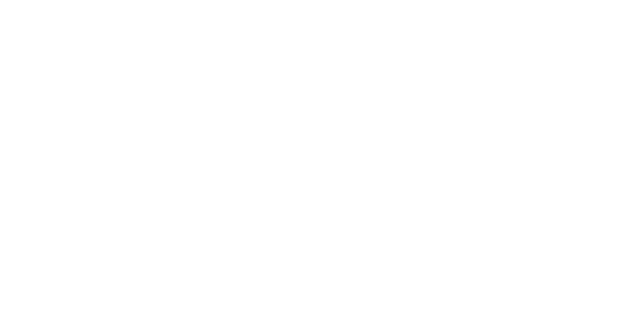
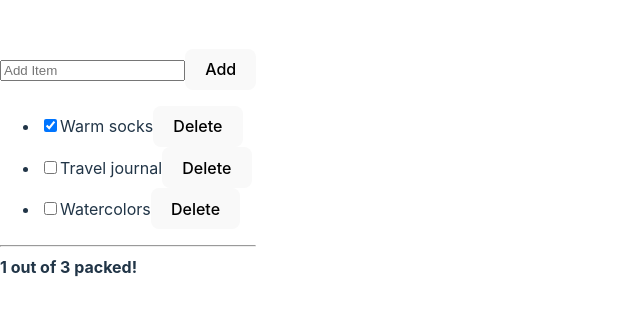
Before and after one commit to AndrewAttemptsCode/odin-my-first-react-app, a React (Vite) app: page / in a window 1280 px wide. Shown: the part 236-552 px from the top of the page, without its empty margins (0-640 px from the left). Built offline with nearby package versions, Linux system fonts and the light colour scheme.

Commit message:
Complete state structure challenge_2

```diff
--- a/src/main.jsx
+++ b/src/main.jsx
@@ -1,7 +1,7 @@
 import { StrictMode } from 'react'
 import { createRoot } from 'react-dom/client'
 import './index.css'
-import Clock from './state-structure/challenge_1/Clock';
+import TravelPlan from './state-structure/challenge_2/App';
 
 
 const rootElement = document.getElementById('root');
@@ -9,6 +9,6 @@
 
 root.render(
   <StrictMode>
-  <Clock />
+  <TravelPlan />
   </StrictMode>
 )
--- /dev/null
+++ b/src/state-structure/challenge_2/AddItem.jsx
@@ -0,0 +1,28 @@
+import { useState } from "react";
+
+export default function AddItem({ onAddItem }) {
+  const [title, setTitle] = useState('');
+
+  function handleSubmit(event) {
+    event.preventDefault();
+    onAddItem(title);
+    setTitle('');
+  }
+
+  return (
+    <div>
+      <form onSubmit={handleSubmit}>
+        <input
+          type="text"
+          placeholder="Add Item"
+          value={title}
+          onChange={(event) => setTitle(event.target.value)}
+        />
+        <button
+          type="submit">
+          Add
+        </button>
+      </form>
+    </div>
+  );
+}
--- /dev/null
+++ b/src/state-structure/challenge_2/App.jsx
@@ -0,0 +1,136 @@
+import { useState } from 'react';
+import AddItem from './AddItem.jsx';
+import PackingList from './PackingList.jsx';
+
+let nextId = 3;
+const initialItems = [
+  { id: 0, title: 'Warm socks', packed: true },
+  { id: 1, title: 'Travel journal', packed: false },
+  { id: 2, title: 'Watercolors', packed: false },
+];
+
+export default function TravelPlan() {
+  const [items, setItems] = useState(initialItems);
+
+  const total = items.length;
+  const packed = items
+                .filter(item => item.packed)
+                .length;
+
+
+  function handleAddItem(title) {
+    setItems([
+      ...items,
+      {
+        id: nextId++,
+        title: title,
+        packed: false
+      }
+    ]);
+  }
+
+  function handleChangeItem(nextItem) {
+    setItems(items.map(item => {
+      if (item.id === nextItem.id) {
+        return nextItem;
+      } else {
+        return item;
+      }
+    }));
+  }
+
+  function handleDeleteItem(itemId) {
+    setItems(
+      items.filter(item => item.id !== itemId)
+    );
+  }
+
+  return (
+    <>
+      <AddItem
+        onAddItem={handleAddItem}
+      />
+      <PackingList
+        items={items}
+        onChangeItem={handleChangeItem}
+        onDeleteItem={handleDeleteItem}
+      />
+      <hr />
+      <b>{packed} out of {total} packed!</b>
+    </>
+  );
+}
+
+// Challenge 2 of 4: Fix a broken packing list
+
+// This packing list has a footer that shows how many items
+// are packed, and how many items there are overall. It seems
+// to work at first, but it is buggy. For example, if you mark
+// an item as packed and then delete it, the counter will not
+// be updated correctly. Fix the counter so that it’s always correct.
+
+// import { useState } from 'react';
+// import AddItem from './AddItem.js';
+// import PackingList from './PackingList.js';
+
+// let nextId = 3;
+// const initialItems = [
+//   { id: 0, title: 'Warm socks', packed: true },
+//   { id: 1, title: 'Travel journal', packed: false },
+//   { id: 2, title: 'Watercolors', packed: false },
+// ];
+
+// export default function TravelPlan() {
+//   const [items, setItems] = useState(initialItems);
+//   const [total, setTotal] = useState(3);
+//   const [packed, setPacked] = useState(1);
+
+//   function handleAddItem(title) {
+//     setTotal(total + 1);
+//     setItems([
+//       ...items,
+//       {
+//         id: nextId++,
+//         title: title,
+//         packed: false
+//       }
+//     ]);
+//   }
+
+//   function handleChangeItem(nextItem) {
+//     if (nextItem.packed) {
+//       setPacked(packed + 1);
+//     } else {
+//       setPacked(packed - 1);
+//     }
+//     setItems(items.map(item => {
+//       if (item.id === nextItem.id) {
+//         return nextItem;
+//       } else {
+//         return item;
+//       }
+//     }));
+//   }
+
+//   function handleDeleteItem(itemId) {
+//     setTotal(total - 1);
+//     setItems(
+//       items.filter(item => item.id !== itemId)
+//     );
+//   }
+
+//   return (
+//     <>
+//       <AddItem
+//         onAddItem={handleAddItem}
+//       />
+//       <PackingList
+//         items={items}
+//         onChangeItem={handleChangeItem}
+//         onDeleteItem={handleDeleteItem}
+//       />
+//       <hr />
+//       <b>{packed} out of {total} packed!</b>
+//     </>
+//   );
+// }
--- /dev/null
+++ b/src/state-structure/challenge_2/PackingList.jsx
@@ -0,0 +1,27 @@
+export default function PackingList( { items, onChangeItem, onDeleteItem } ) {
+
+  function handleCheckboxChange(item) {
+    onChangeItem({
+      ...item,
+      packed: !item.packed
+    });
+  }
+
+  return (
+    <ul>
+      {items.map((item) => (
+        <li key={item.id}>
+          <label>
+            <input
+              type="checkbox"
+              checked={item.packed}
+              onChange={() => handleCheckboxChange(item)}
+            />
+            {item.title}
+          </label>
+          <button onClick={() => onDeleteItem(item.id)}>Delete</button>
+        </li>
+      ))}
+    </ul>
+  );
+}
```
